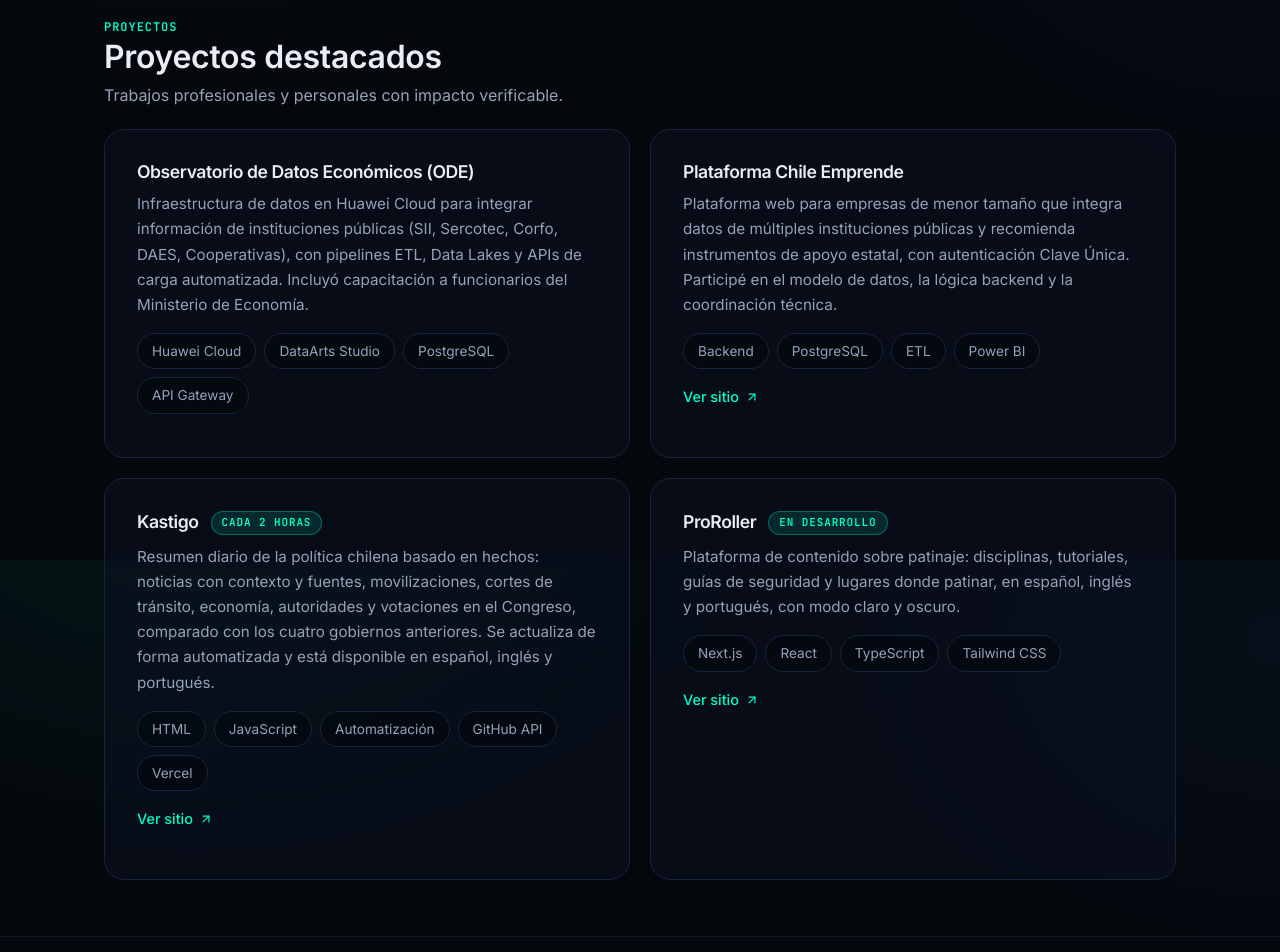
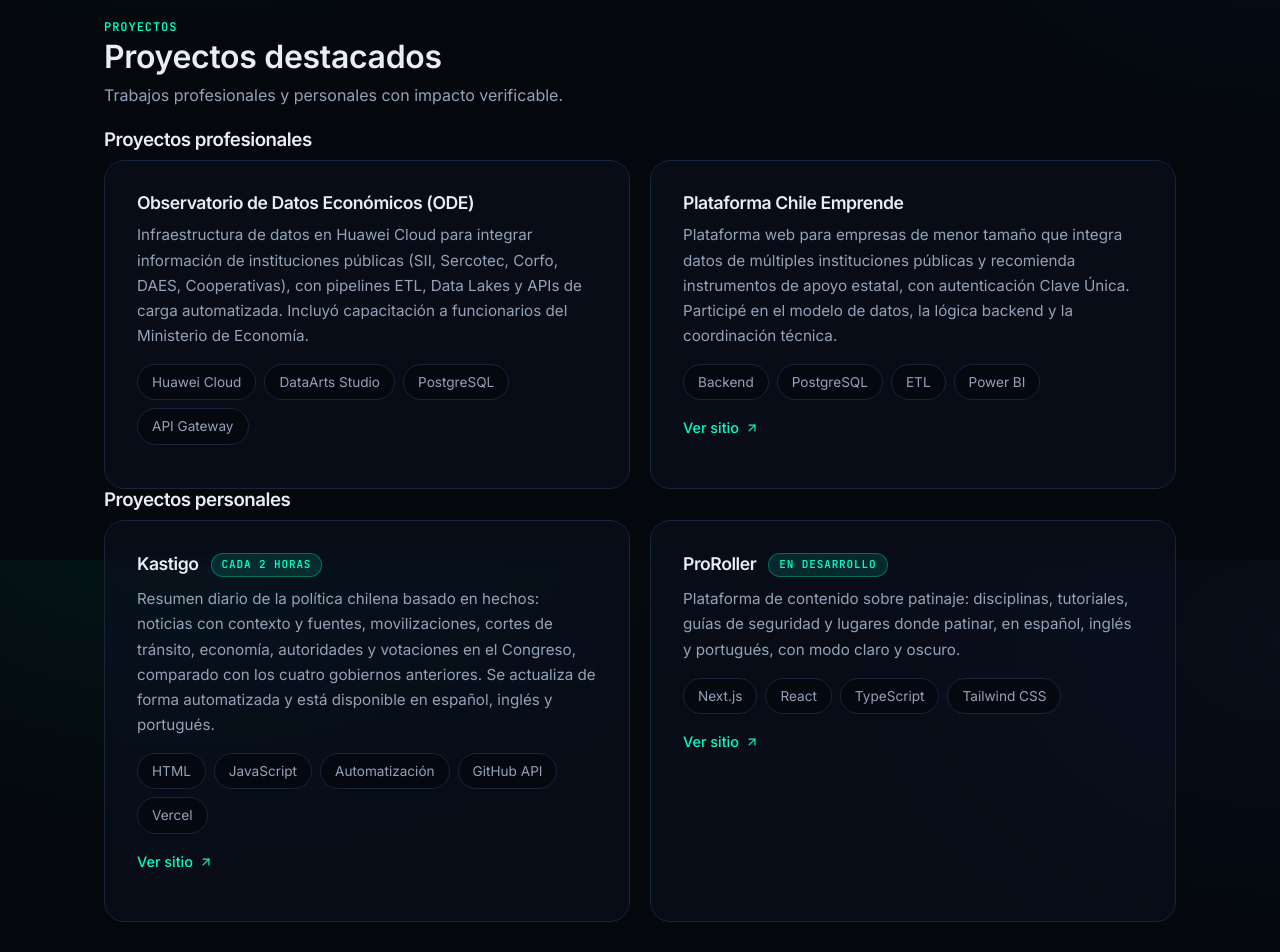
Before and after one commit to Matisandev/matisandev.github.io, a plain HTML site: page index.html in a window 1280 px wide. Shown: the part 4240-5192 px from the top of the page. Drawn offline with Linux system fonts and the light colour scheme.

Commit message:
Portafolio: separa proyectos profesionales y personales (index.html)
Co-Authored-By: Claude Opus 5.5 <noreply@anthropic.com>
Claude-Session: https://claude.ai/code/session_01U26VZvgHEbZYkHy5EVHYeQ

```diff
--- a/index.html
+++ b/index.html
@@ -452,6 +452,7 @@
           Trabajos profesionales y personales con impacto verificable.
         </p>
 
+        <h3 class="project-group">Proyectos profesionales</h3>
         <div class="grid grid--projects">
           <article class="card project reveal">
             <h3>Observatorio de Datos Económicos (ODE)</h3>
@@ -493,6 +494,10 @@
             </p>
           </article>
 
+        </div>
+
+        <h3 class="project-group">Proyectos personales</h3>
+        <div class="grid grid--projects">
           <article class="card project reveal">
             <h3>Kastigo <span class="badge">Cada 2 horas</span></h3>
             <p class="project__desc">
```
